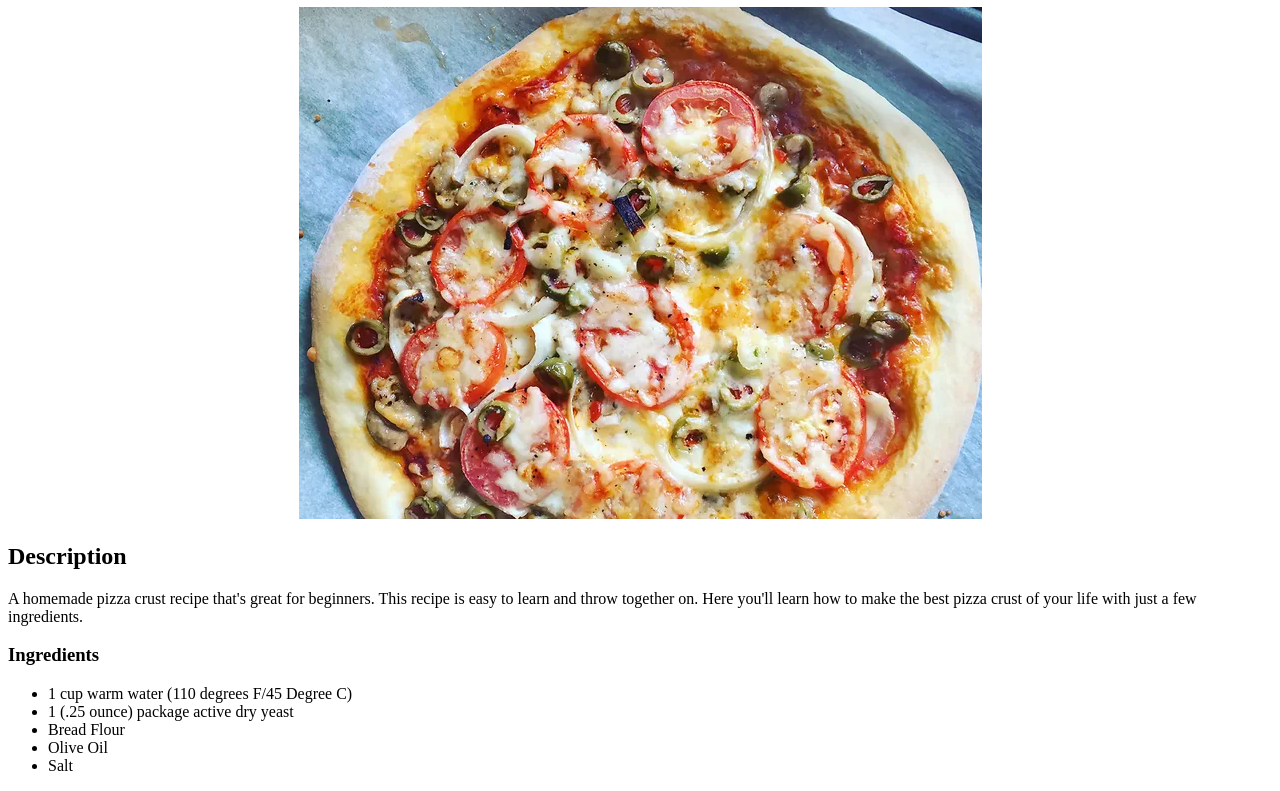
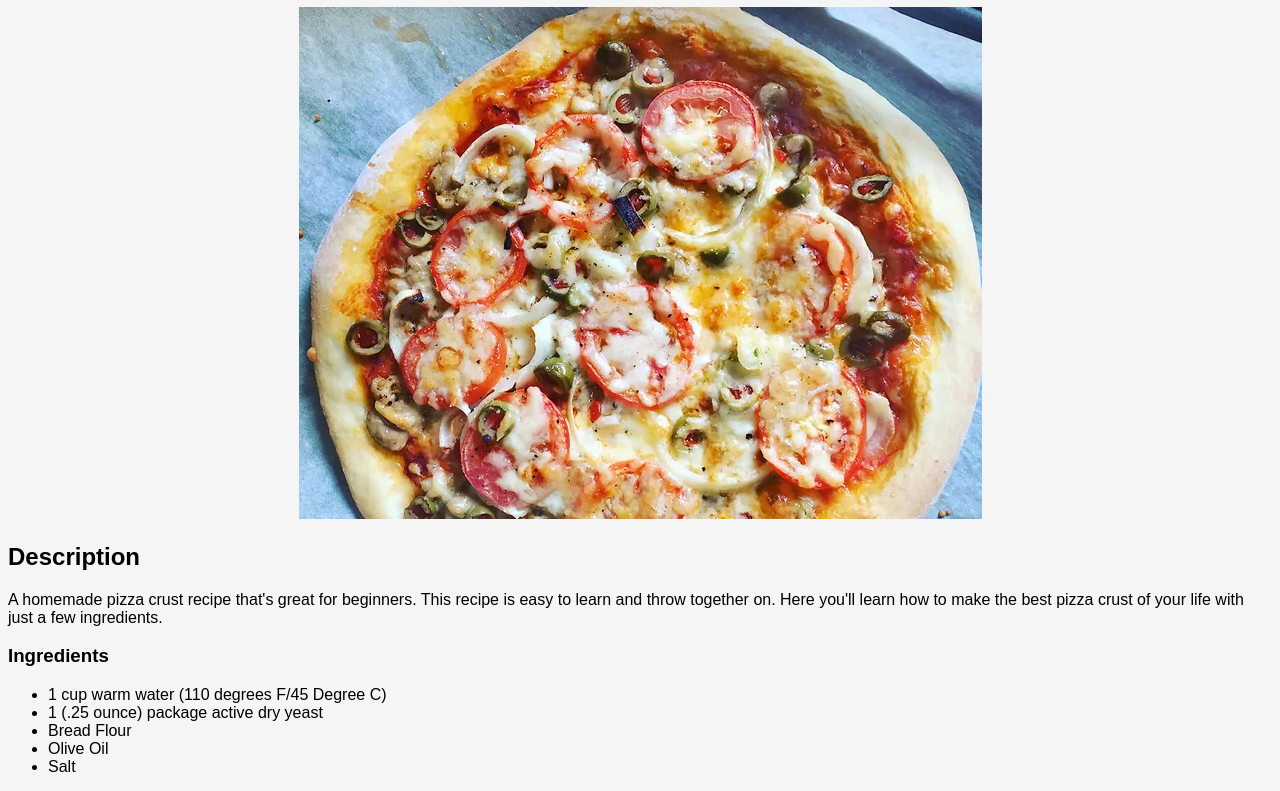
Before and after one commit to keithkattt/odin-recipes, a plain HTML site: page recipes/pizza.html in a window 1280 px wide. Shown: the part 73-864 px from the top of the page. Drawn offline with Linux system fonts and the light colour scheme.

Commit message:
Add pizza.css link

```diff
--- a/recipes/pizza.html
+++ b/recipes/pizza.html
@@ -1,6 +1,7 @@
 <!DOCTYPE html>
 <html lang="en">
     <head>
+        <link rel="stylesheet" href="pizza.css">
         <meta charset="UTF-8">
         <meta name="viewport" content="device-width, initial-scale=1.0">
         <title>
```
